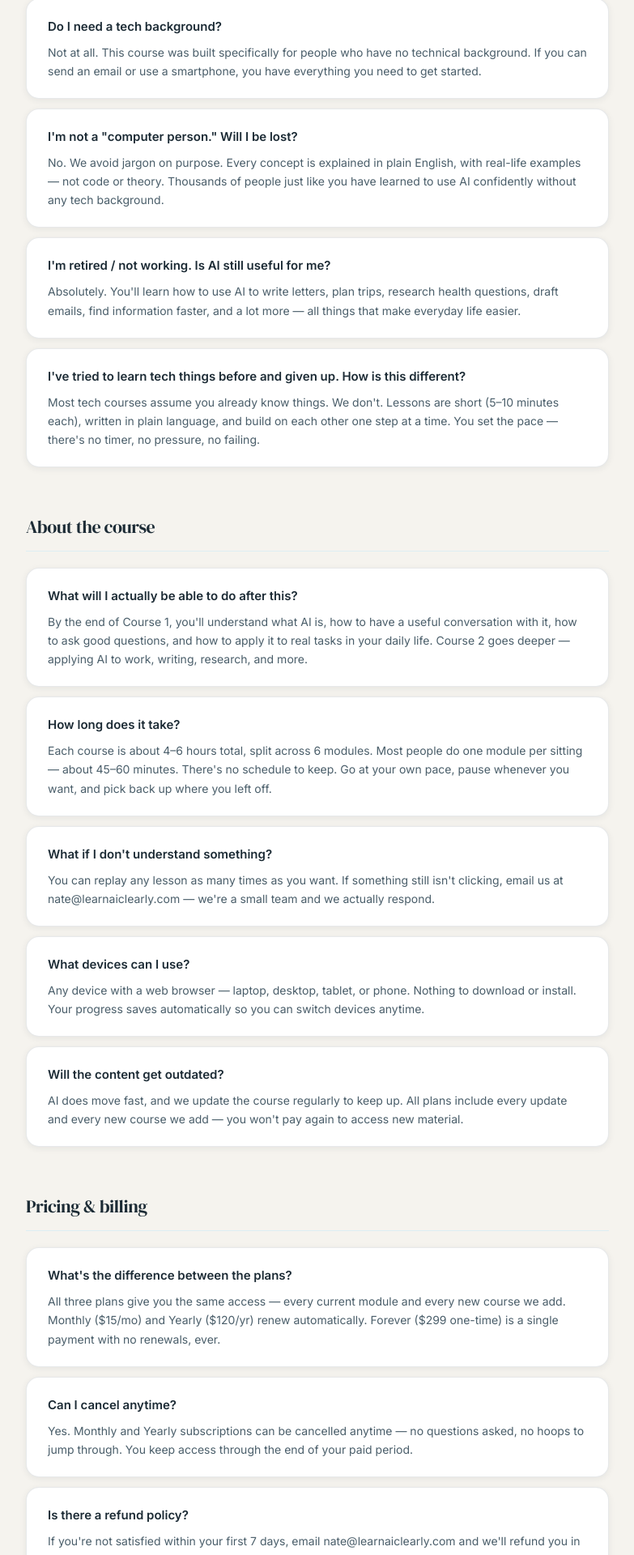
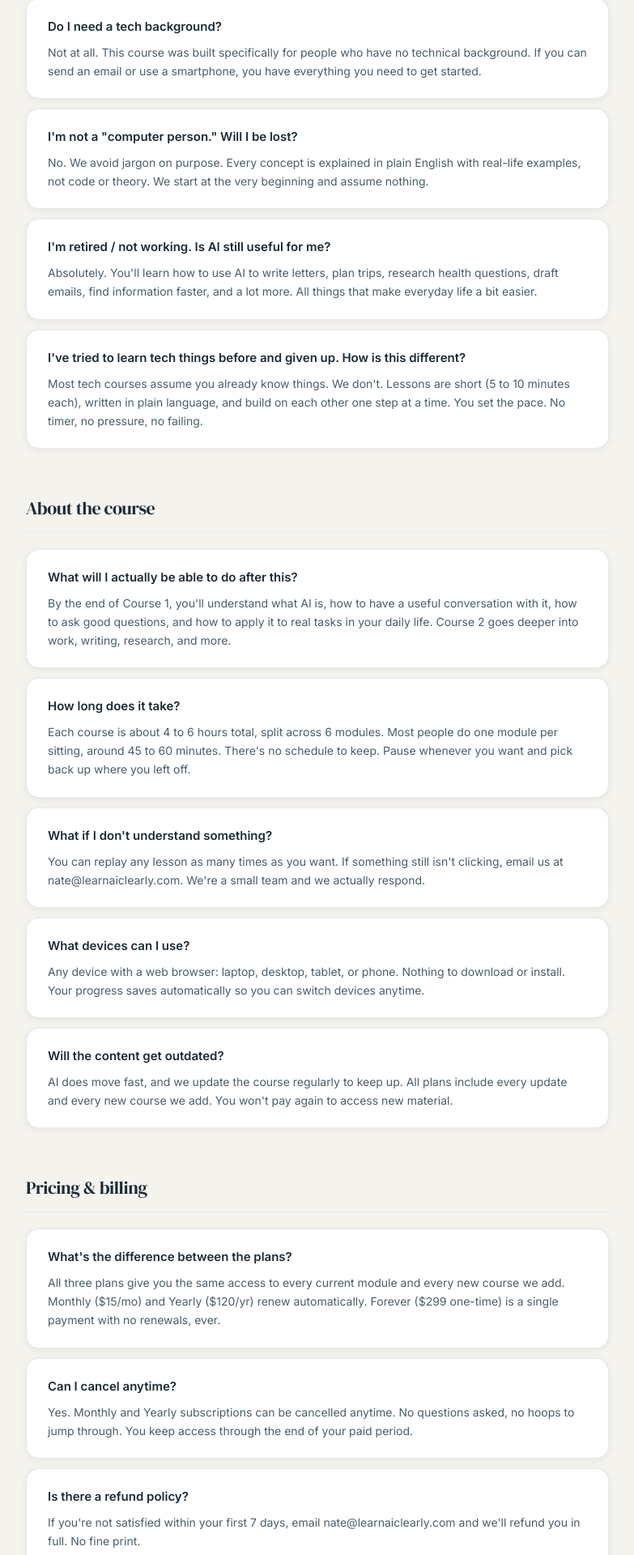
Before and after one commit to llamakid/clearlyai, a Next.js app: page /faq in a window 1280 px wide. Shown: the part 448-2368 px from the top of the page at 81% size, without its empty margins (248-1031 px from the left). Built offline with nearby package versions, Linux system fonts and the light colour scheme; no server answers.

Commit message:
cleaning up copy

```diff
--- a/app/(protected)/courses/[courseSlug]/page.tsx
+++ b/app/(protected)/courses/[courseSlug]/page.tsx
@@ -260,7 +260,7 @@ export default async function CoursePage({
                   Unlock all modules
                 </p>
                 <p style={{ fontSize: 14, color: 'rgba(255,255,255,0.8)', maxWidth: 420 }}>
-                  Get full access to this course — plus every other course on Clearly, AI.
+                  Get full access to this course, plus every other course on Clearly, AI.
                 </p>
               </div>
               <Link href="/pricing" style={{
--- a/app/faq/page.tsx
+++ b/app/faq/page.tsx
@@ -5,17 +5,17 @@ import Link from 'next/link'
 
 export const metadata: Metadata = {
   title: 'FAQ — Clearly, AI',
-  description: 'Common questions about Clearly, AI — our courses, pricing, refunds, and what to expect. No tech background needed to get started.',
+  description: 'Common questions about Clearly, AI: courses, pricing, refunds, and what to expect. No tech background needed to get started.',
   openGraph: {
     title: 'FAQ — Clearly, AI',
-    description: 'Common questions about Clearly, AI — our courses, pricing, refunds, and what to expect.',
+    description: 'Common questions about Clearly, AI: courses, pricing, refunds, and what to expect.',
     url: 'https://learnaiclearly.com/faq',
     type: 'website',
   },
   twitter: {
     card: 'summary_large_image',
     title: 'FAQ — Clearly, AI',
-    description: 'Common questions about Clearly, AI — our courses, pricing, refunds, and what to expect.',
+    description: 'Common questions about Clearly, AI: courses, pricing, refunds, and what to expect.',
   },
   alternates: {
     canonical: 'https://learnaiclearly.com/faq',
@@ -32,15 +32,15 @@ const sections = [
       },
       {
         q: 'I\'m not a "computer person." Will I be lost?',
-        a: 'No. We avoid jargon on purpose. Every concept is explained in plain English, with real-life examples — not code or theory. Thousands of people just like you have learned to use AI confidently without any tech background.',
+        a: 'No. We avoid jargon on purpose. Every concept is explained in plain English with real-life examples, not code or theory. We start at the very beginning and assume nothing.',
       },
       {
         q: 'I\'m retired / not working. Is AI still useful for me?',
-        a: 'Absolutely. You\'ll learn how to use AI to write letters, plan trips, research health questions, draft emails, find information faster, and a lot more — all things that make everyday life easier.',
+        a: 'Absolutely. You\'ll learn how to use AI to write letters, plan trips, research health questions, draft emails, find information faster, and a lot more. All things that make everyday life a bit easier.',
       },
       {
         q: 'I\'ve tried to learn tech things before and given up. How is this different?',
-        a: 'Most tech courses assume you already know things. We don\'t. Lessons are short (5–10 minutes each), written in plain language, and build on each other one step at a time. You set the pace — there\'s no timer, no pressure, no failing.',
+        a: 'Most tech courses assume you already know things. We don\'t. Lessons are short (5 to 10 minutes each), written in plain language, and build on each other one step at a time. You set the pace. No timer, no pressure, no failing.',
       },
     ],
   },
@@ -49,23 +49,23 @@ const sections = [
     items: [
       {
         q: 'What will I actually be able to do after this?',
-        a: 'By the end of Course 1, you\'ll understand what AI is, how to have a useful conversation with it, how to ask good questions, and how to apply it to real tasks in your daily life. Course 2 goes deeper — applying AI to work, writing, research, and more.',
+        a: 'By the end of Course 1, you\'ll understand what AI is, how to have a useful conversation with it, how to ask good questions, and how to apply it to real tasks in your daily life. Course 2 goes deeper into work, writing, research, and more.',
       },
       {
         q: 'How long does it take?',
-        a: 'Each course is about 4–6 hours total, split across 6 modules. Most people do one module per sitting — about 45–60 minutes. There\'s no schedule to keep. Go at your own pace, pause whenever you want, and pick back up where you left off.',
+        a: 'Each course is about 4 to 6 hours total, split across 6 modules. Most people do one module per sitting, around 45 to 60 minutes. There\'s no schedule to keep. Pause whenever you want and pick back up where you left off.',
       },
       {
         q: 'What if I don\'t understand something?',
-        a: 'You can replay any lesson as many times as you want. If something still isn\'t clicking, email us at nate@learnaiclearly.com — we\'re a small team and we actually respond.',
+        a: 'You can replay any lesson as many times as you want. If something still isn\'t clicking, email us at nate@learnaiclearly.com. We\'re a small team and we actually respond.',
       },
       {
         q: 'What devices can I use?',
-        a: 'Any device with a web browser — laptop, desktop, tablet, or phone. Nothing to download or install. Your progress saves automatically so you can switch devices anytime.',
+        a: 'Any device with a web browser: laptop, desktop, tablet, or phone. Nothing to download or install. Your progress saves automatically so you can switch devices anytime.',
       },
       {
         q: 'Will the content get outdated?',
-        a: 'AI does move fast, and we update the course regularly to keep up. All plans include every update and every new course we add — you won\'t pay again to access new material.',
+        a: 'AI does move fast, and we update the course regularly to keep up. All plans include every update and every new course we add. You won\'t pay again to access new material.',
       },
     ],
   },
@@ -74,11 +74,11 @@ const sections = [
     items: [
       {
         q: 'What\'s the difference between the plans?',
-        a: 'All three plans give you the same access — every current module and every new course we add. Monthly ($15/mo) and Yearly ($120/yr) renew automatically. Forever ($299 one-time) is a single payment with no renewals, ever.',
+        a: 'All three plans give you the same access to every current module and every new course we add. Monthly ($15/mo) and Yearly ($120/yr) renew automatically. Forever ($299 one-time) is a single payment with no renewals, ever.',
       },
       {
         q: 'Can I cancel anytime?',
-        a: 'Yes. Monthly and Yearly subscriptions can be cancelled anytime — no questions asked, no hoops to jump through. You keep access through the end of your paid period.',
+        a: 'Yes. Monthly and Yearly subscriptions can be cancelled anytime. No questions asked, no hoops to jump through. You keep access through the end of your paid period.',
       },
       {
         q: 'Is there a refund policy?',
@@ -86,7 +86,7 @@ const sections = [
       },
       {
         q: 'Is my payment information safe?',
-        a: 'Yes. We use Stripe for all payments — the same system used by Amazon, Apple, and millions of other businesses. We never see or store your card number.',
+        a: 'Yes. We use Stripe for all payments, the same system used by Amazon, Apple, and millions of other businesses. We never see or store your card number.',
       },
       {
         q: 'Can I switch plans?',
@@ -176,7 +176,7 @@ export default function FAQPage() {
               Still have a question?
             </h2>
             <p style={{ color: 'rgba(255,255,255,0.8)', fontSize: 15, marginBottom: 24, lineHeight: 1.6 }}>
-              Email us and you'll hear back from a real person — usually within a day.
+              Email us and you'll hear back from a real person, usually within a day.
             </p>
             <a
               href="mailto:nate@learnaiclearly.com"
--- a/app/tools/page.tsx
+++ b/app/tools/page.tsx
@@ -9,7 +9,7 @@ const TOOLS = [
     href: '/tools/write',
     icon: '✍️',
     title: 'Write This For Me',
-    desc: 'Turn your ideas into polished writing — no blank page, no second-guessing. Emails, social posts, text messages.',
+    desc: 'Turn your ideas into polished writing. No blank page, no second-guessing. Emails, social posts, text messages.',
     tags: ['Email', 'Social post', 'Text message'],
     cta: 'Start writing →',
   },
@@ -17,7 +17,7 @@ const TOOLS = [
     href: '/tools/explain',
     icon: '🔍',
     title: 'Explain This To Me',
-    desc: 'Paste anything confusing — an email, a contract, a news story. Get a clear, plain-English breakdown.',
+    desc: 'Paste anything confusing: an email, a contract, a news story. Get a plain-English breakdown of what it means.',
     tags: ['Confusing emails', 'Legal text', 'Technical jargon'],
     cta: 'Explain something →',
   },
@@ -48,7 +48,7 @@ export default function ToolsPage() {
               Free with any account
             </div>
             <h1 style={{ fontFamily: 'var(--font-h)', fontSize: 40, marginBottom: 14, lineHeight: 1.15 }}>
-              Put AI to work —<br />no prompts needed
+              Put AI to work.<br />No prompts needed.
             </h1>
             <p style={{ fontSize: 17, color: 'var(--ink-mid)', maxWidth: 460, margin: '0 auto', lineHeight: 1.6 }}>
               Two simple tools. Real results. Just tell us what you need.
```
Also changed, not shown: app/(protected)/dashboard/page.tsx (+4 -4 lines).
